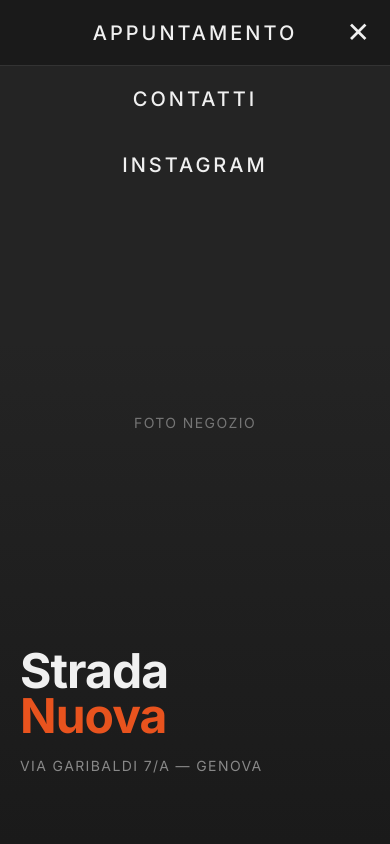
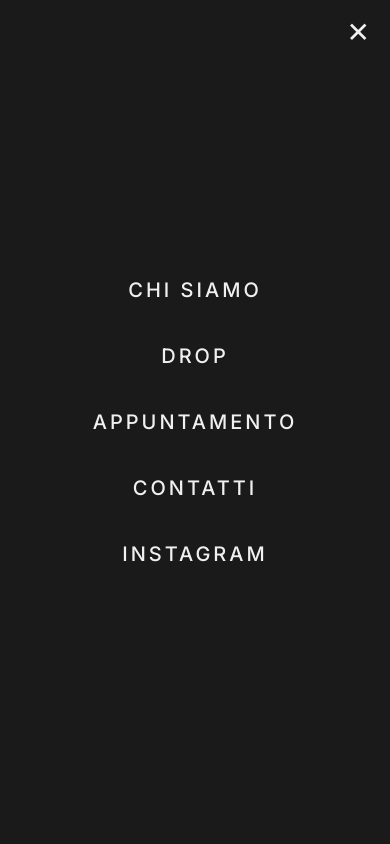
Before and after one commit to Giuserrr/stradanuovagenova, a website: page index.html in a window 390 px wide. Both pictures are taken after a click on the button "Menu". Shown: the top 844 px of the page. Drawn offline with Linux system fonts and the light colour scheme.

Commit message:
fix menu mobile: force fullscreen overlay

```diff
--- a/index.html
+++ b/index.html
@@ -646,22 +646,24 @@ footer a:hover { color: var(--text); }
   nav { padding: 16px 20px; }
 
   .nav-links {
-    display: none;
-    flex-direction: column;
     position: fixed;
     top: 0;
     left: 0;
-    right: 0;
-    bottom: 0;
+    width: 100vw;
+    height: 100vh;
     background: var(--bg);
+    flex-direction: column;
     align-items: center;
     justify-content: center;
     gap: 36px;
     z-index: 200;
     padding: 0;
     margin: 0;
+    display: none !important;
   }
-  .nav-links.open { display: flex; }
+  .nav-links.open {
+    display: flex !important;
+  }
   .nav-links.open a {
     font-size: 20px;
     color: var(--text);
```
